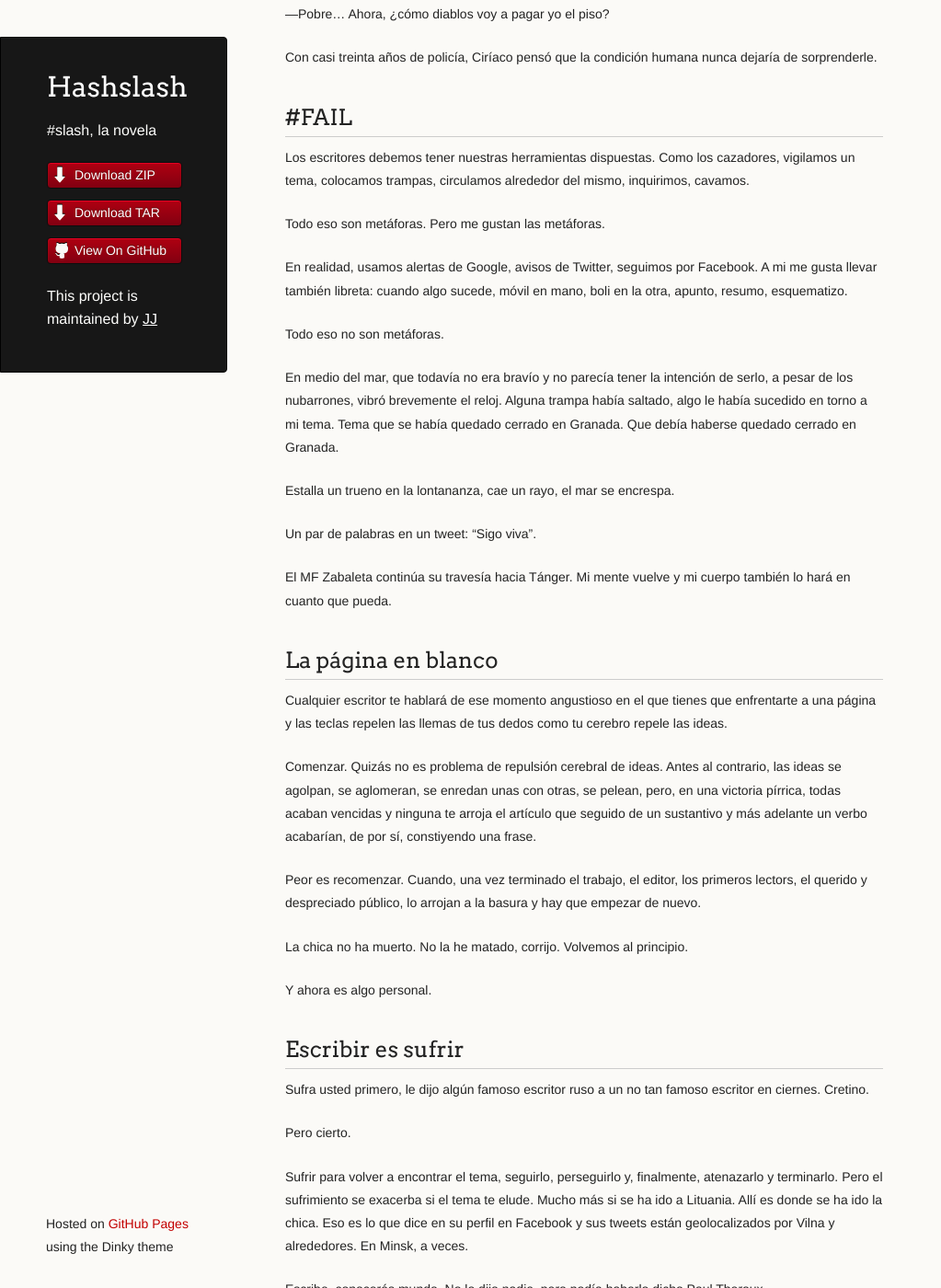
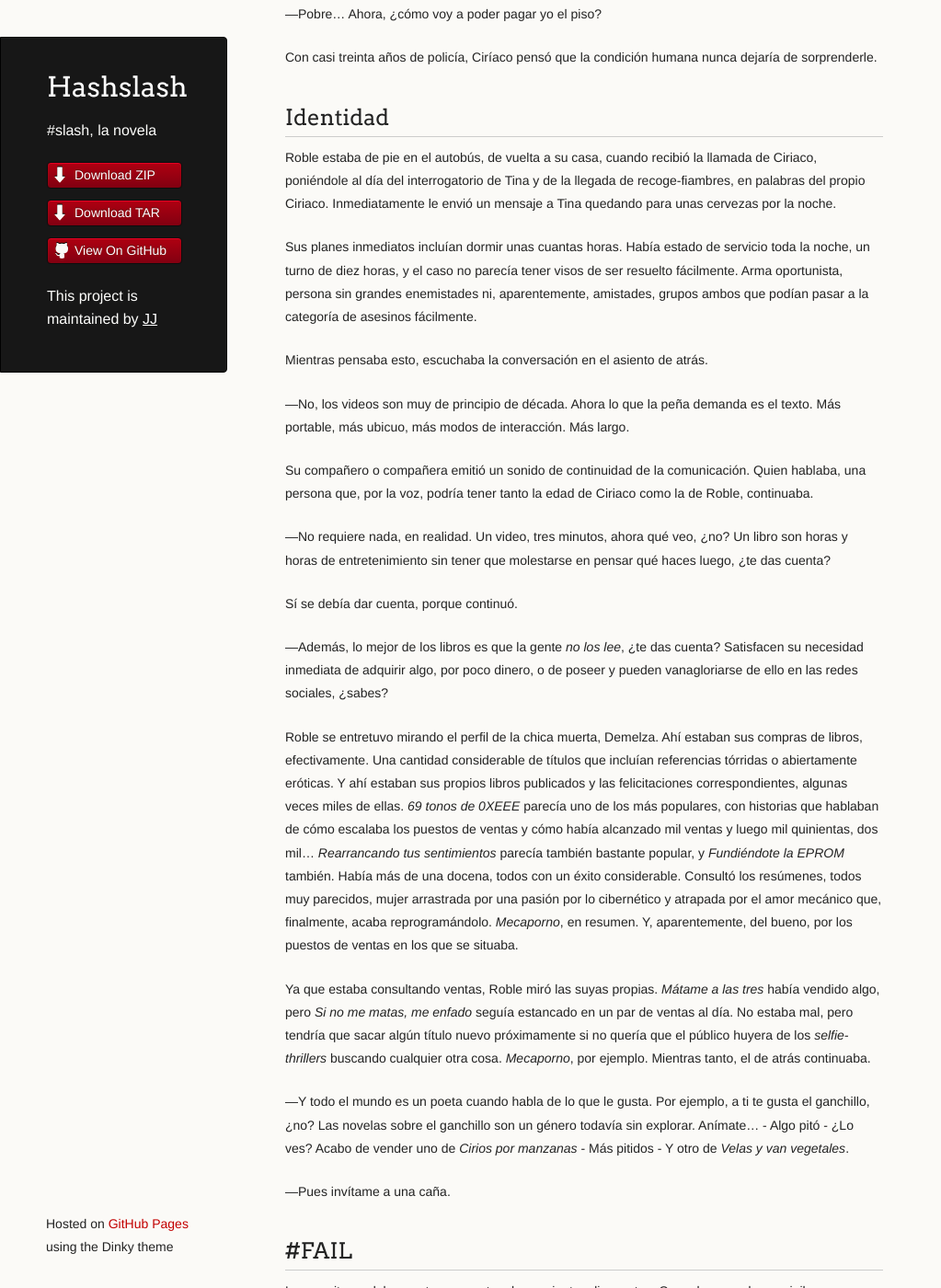
Before and after one commit to JJ/HashSlash, a Jekyll site: the page built from texto/HashSlash.md, in a window 1280 px wide and 1400 px high, scrolled down 14266 px. Shown: the whole window at 92% size, without its empty margins (0-1023 px from the left). Built offline with Jekyll 4.4.1, drawn with Linux system fonts in a browser that asks for light colours; some of the changed text lies outside the part shown.

Commit message:
Sync texto/HashSlash.md from master to gh-pages

```diff
--- a/texto/HashSlash.md
+++ b/texto/HashSlash.md
@@ -714,7 +714,8 @@ el suelo, el pelo...
 —Sólo un poco. Estaba como desfigurada. No parecía ella.
 
 Se echó a llorar y Roble ya no pudo sacarlo de ese lugar oscuro y
-aparentemente muy líquido. Sonaron diferentes melodías y Roble,
+aparentemente muy líquido. Sonaron diferentes melodías procedentes de
+diferentes aparatos y Roble,
 eventualmente, se fue.
 
 
@@ -741,11 +742,78 @@ Ciri no se sorprendió en absoluto de que, una vez más, los periodistas
 hicieran grandes esfuerzos para sacar de dentro de cada persona los
 tópicos que contenían. Sin embargo, la respuesta fue
 
-—Pobre... Ahora, ¿cómo diablos voy a pagar yo el piso?
+—Pobre... Ahora, ¿cómo voy a poder pagar yo el piso?
 
 Con casi treinta años de policía, Ciríaco pensó que la condición
 humana nunca dejaría de sorprenderle.
 
+## Identidad
+
+Roble estaba de pie en el autobús, de vuelta a su casa, cuando recibió
+la llamada de Ciriaco, poniéndole al día del interrogatorio de Tina y
+de la llegada de recoge-fiambres, en palabras del propio
+Ciriaco. Inmediatamente le envió un mensaje a Tina quedando para unas
+cervezas por la noche.
+
+Sus planes inmediatos incluían dormir unas cuantas horas. Había estado
+de servicio toda la noche, un turno de diez horas, y el caso no
+parecía tener visos de ser resuelto fácilmente. Arma oportunista,
+persona sin grandes enemistades ni, aparentemente, amistades, grupos
+ambos que podían pasar a la categoría de asesinos fácilmente.
+
+Mientras pensaba esto, escuchaba la conversación en el asiento de
+atrás.
+
+—No, los videos son muy de principio de década. Ahora lo que la peña
+demanda es el texto. Más portable, más ubicuo, más modos de
+interacción. Más largo.
+
+Su compañero o compañera emitió un sonido de continuidad de la
+comunicación. Quien hablaba, una persona que, por la voz, podría tener
+tanto la edad de Ciriaco como la de Roble, continuaba.
+
+—No requiere nada, en realidad. Un video, tres minutos, ahora qué veo,
+¿no? Un libro son horas y horas de entretenimiento sin tener que
+molestarse en pensar qué haces luego, ¿te das cuenta?
+
+Sí se debía dar cuenta, porque continuó.
+
+—Además, lo mejor de los libros es que la gente *no los lee*, ¿te das
+cuenta? Satisfacen su necesidad inmediata de adquirir algo, por poco
+dinero, o de poseer y pueden vanagloriarse de ello en las redes
+sociales, ¿sabes?
+
+Roble se entretuvo mirando el perfil de la chica muerta, Demelza. Ahí
+estaban sus compras de libros, efectivamente. Una cantidad
+considerable de títulos que incluían referencias tórridas o
+abiertamente eróticas. Y ahí estaban sus propios libros publicados y
+las felicitaciones correspondientes, algunas veces miles de ellas. *69
+tonos de 0XEEE* parecía uno de los más populares, con historias que
+hablaban de cómo escalaba los puestos de ventas y cómo había alcanzado
+mil ventas y luego mil quinientas, dos mil... *Rearrancando tus
+sentimientos* parecía también bastante popular, y *Fundiéndote la
+EPROM* también. Había más de una docena, todos con un éxito
+considerable. Consultó los resúmenes, todos muy parecidos, mujer
+arrastrada por una pasión por lo cibernético y atrapada por el amor
+mecánico que, finalmente, acaba reprogramándolo. *Mecaporno*, en
+resumen. Y, aparentemente, del bueno, por los puestos de ventas en los
+que se situaba.
+
+Ya que estaba consultando ventas, Roble miró las suyas
+propias. *Mátame a las tres* había vendido algo, pero *Si no me matas,
+me enfado* seguía estancado en un par de ventas al día. No estaba mal,
+pero tendría que sacar algún título nuevo próximamente si no quería
+que el público huyera de los *selfie-thrillers* buscando cualquier
+otra cosa. *Mecaporno*, por ejemplo. Mientras tanto, el de atrás
+continuaba.
+
+—Y todo el mundo es un poeta cuando habla de lo que le gusta. Por
+ejemplo, a ti te gusta el ganchillo, ¿no? Las novelas sobre el
+ganchillo son un género todavía sin explorar. Anímate... - Algo pitó -
+¿Lo ves? Acabo de vender uno de *Cirios por manzanas* - Más pitidos -
+Y otro de *Velas y van vegetales*.
+
+—Pues invítame a una caña.
 
 <h2>#FAIL</h2>
 
```
